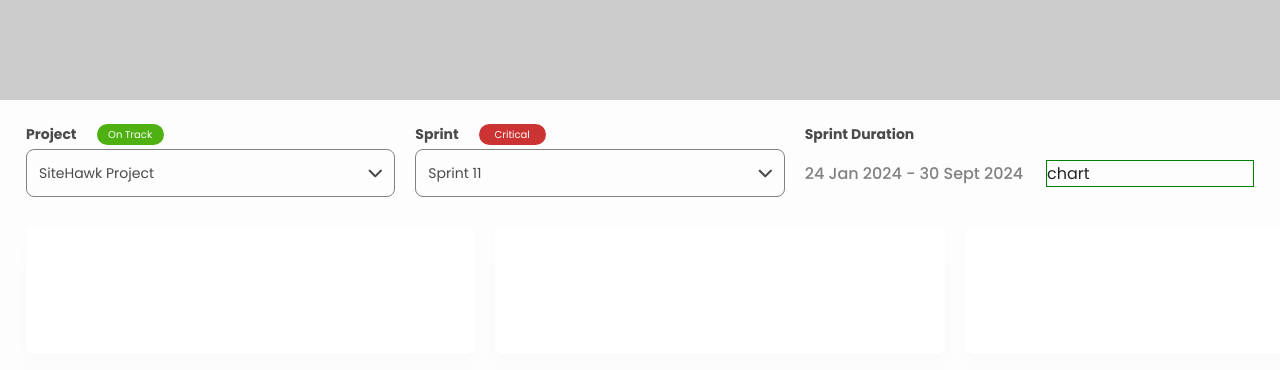
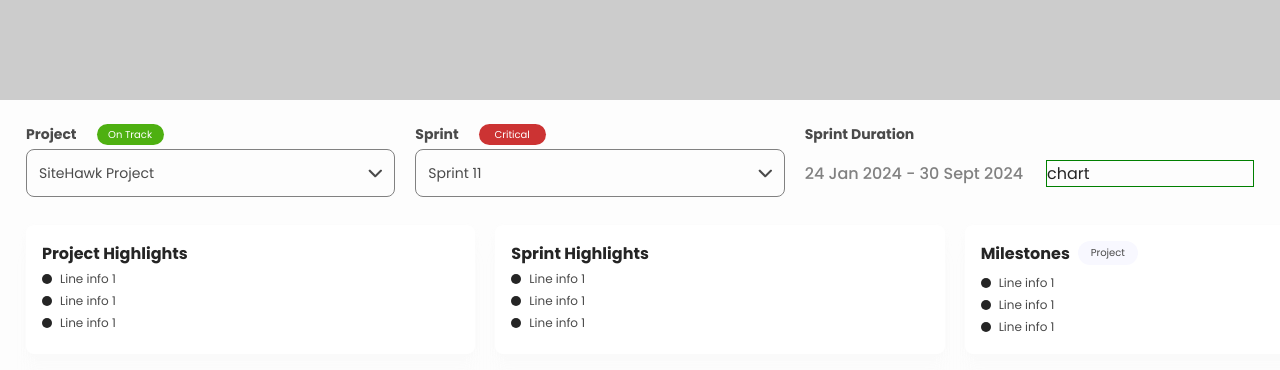
Before and after one commit to ankitrajstha/btp, a plain HTML site: page index.html in a window 1280 px wide. Shown: the top 370 px of the page. Drawn offline with Linux system fonts and the light colour scheme.

Commit message:
feat: create project, sprint highlight component and milestone component

```diff
--- a/index.html
+++ b/index.html
@@ -42,9 +42,62 @@
           </div>
         </div>
         <div class="highlights-container">
-          <div class="project-highlights"></div>
-          <div class="sprint-highlights"></div>
-          <div class="milestones"></div>
+          <div class="project-highlights">
+            <div class="project-highlights">
+              <h4>Project Highlights</h4>
+              <ul class="project-hightlights-list">
+                <li>
+                  <span class="disc"></span>
+                  <p>Line info 1</p>
+                </li>
+                <li>
+                  <span class="disc"></span>
+                  <p>Line info 1</p>
+                </li>
+                <li>
+                  <span class="disc"></span>
+                  <p>Line info 1</p>
+                </li>
+              </ul>
+            </div>
+          </div>
+          <div class="sprint-highlights">
+            <h4>Sprint Highlights</h4>
+            <ul class="sprint-hightlights-list">
+              <li>
+                <span class="disc"></span>
+                <p>Line info 1</p>
+              </li>
+              <li>
+                <span class="disc"></span>
+                <p>Line info 1</p>
+              </li>
+              <li>
+                <span class="disc"></span>
+                <p>Line info 1</p>
+              </li>
+            </ul>
+          </div>
+          <div class="milestones">
+            <div class="title-capsule-container">
+              <h4>Milestones</h4>
+              <span class="status-capsule">Project</span>
+            </div>
+            <ul class="milestones-list">
+              <li>
+                <span class="disc"></span>
+                <p>Line info 1</p>
+              </li>
+              <li>
+                <span class="disc"></span>
+                <p>Line info 1</p>
+              </li>
+              <li>
+                <span class="disc"></span>
+                <p>Line info 1</p>
+              </li>
+            </ul>
+          </div>
           <div class="technical-debt"></div>
           <div class="resources"></div>
           <div class="team-members"></div>
--- a/style.css
+++ b/style.css
@@ -204,6 +204,10 @@ main {
     margin-bottom: var(--spacing-5);
 }
 
+.highlights-container h4 {
+    margin-bottom: var(--spacing-1);
+}
+
 .highlights-container > div {
     width: 449.33px;
     height: 129px;
@@ -213,6 +217,38 @@ main {
     overflow: hidden;
     box-shadow: 0px 74px 21px rgba(222,222,222,0.000), 0px 47px 19px rgba(222,222,222,0.010), 0px 27px 16px rgba(222,222,222,0.030), 0px 12px 12px rgba(222,222,222,0.040), 0px 3px 7px rgba(222,222,222,0.050);
 }
+
+.project-hightlights-list,
+.sprint-hightlights-list,
+.milestones-list {
+    width: 417.33px;
+    height: 65px;
+    overflow: hidden;
+}
+
+.project-hightlights-list li,
+.sprint-hightlights-list li,
+.milestones-list li {
+    display: flex;
+    align-items: center;
+    gap: var(--spacing-2);
+    margin-bottom: var(--spacing-1);
+}
+
+.disc{
+    width: 10px;
+    height: 10px;
+    border-radius: 50%;
+    background-color: var(--primary-black);
+    display: inline-block;
+}
+
+.project-hightlights-list,
+.sprint-hightlights-list,
+.milestones-list > li {
+    font-size: var(--base-regular);
+}
+
 
 
 .chart-container {
@@ -228,3 +264,16 @@ main {
     background-color: var(--white);
     box-shadow: 0px 74px 21px rgba(222,222,222,0.000), 0px 47px 19px rgba(222,222,222,0.010), 0px 27px 16px rgba(222,222,222,0.030), 0px 12px 12px rgba(222,222,222,0.040), 0px 3px 7px rgba(222,222,222,0.050);
 }
+
+.title-capsule-container {
+    display: flex;
+    gap: var(--spacing-2);
+    margin-bottom: var(--spacing-1);
+}
+
+.title-capsule-container > span {
+    width: 60px;
+    height: 24px;
+    color: var(--g200);
+    background-color: var(--neutral-color);
+}
```
